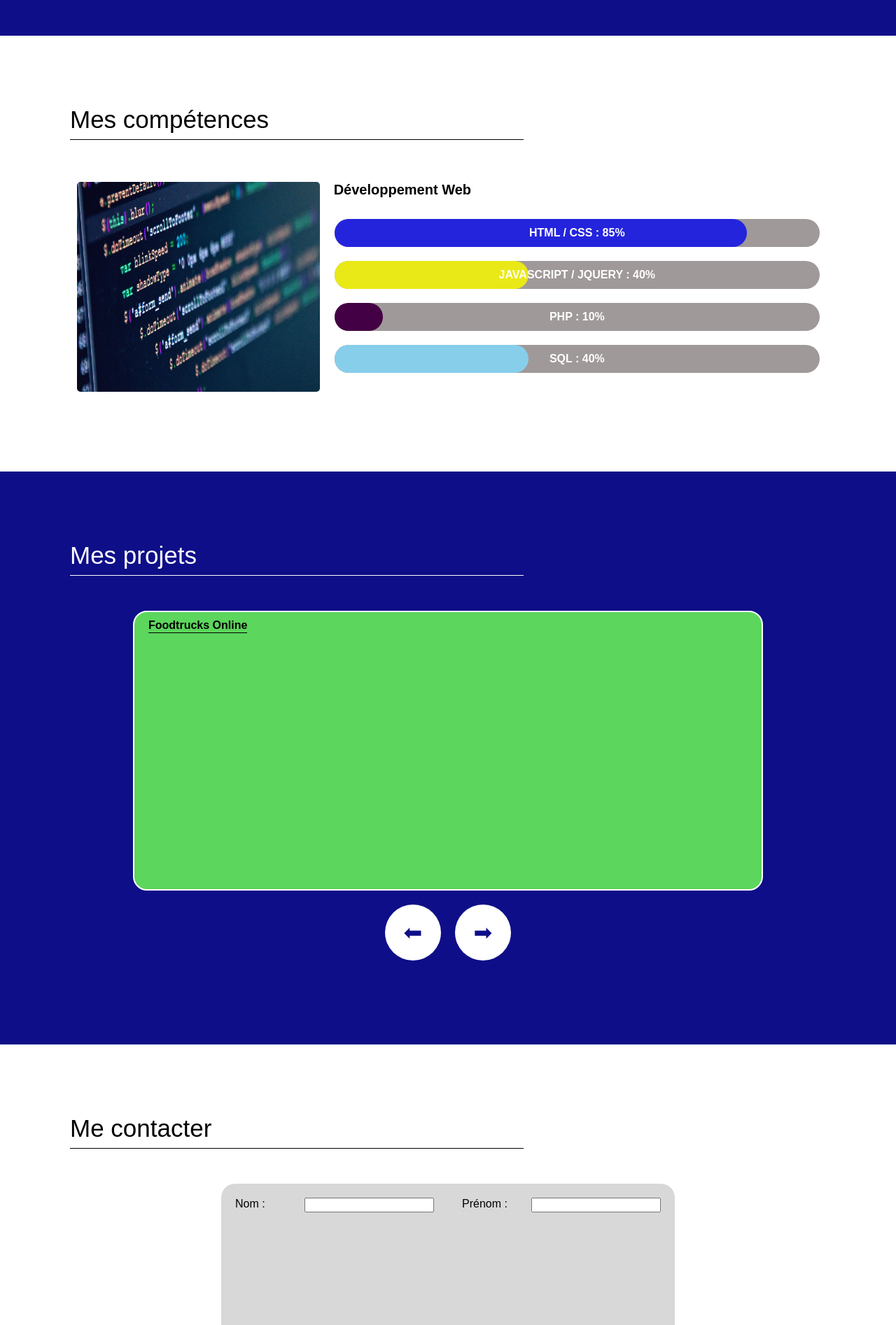
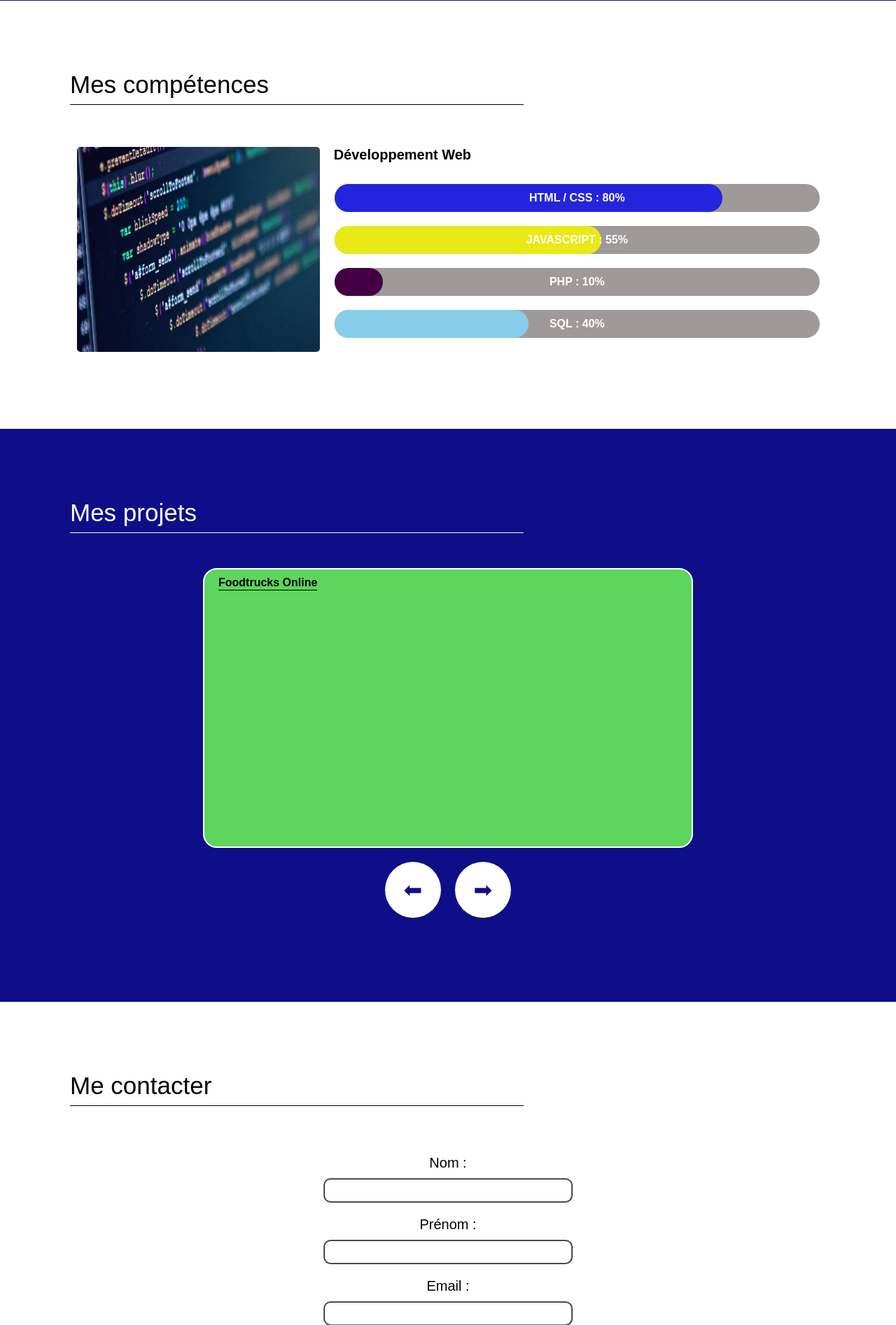
Before and after one commit to MaximeBF2000/PortFolio-CV, a PHP site: page / in a window 1280 px wide. Shown: the part 2467-4361 px from the top of the page at 70% size. Run offline with PHP 8.4, Linux system fonts and the light colour scheme.

Commit message:
Adding reponsive

```diff
--- a/css/style.css
+++ b/css/style.css
@@ -1,4 +1,7 @@
 /* General settings*/
+:root{
+    --fontColor: rgb(14, 14, 136);
+}
 html{
     scroll-behavior: smooth;
 }
@@ -15,7 +18,7 @@ body{
     font-size: 25px;
     color: white;
     padding: 2px 5px;
-    background-color: rgb(14, 14, 136);
+    background-color: var(--fontColor, rgb(14, 14, 136));
     border-radius: 10px;
 }
 .navbar{
@@ -49,8 +52,8 @@ body{
 /* General presentation */
 header{
     width: 100%;
-    height: 80vh;
-    background-color: rgb(14, 14, 136);
+    /* height: 80vh; */
+    background-color: var(--fontColor, rgb(14, 14, 136));
     display: flex;
     flex-direction: column;
     align-items: center;
@@ -71,7 +74,7 @@ h3{
     margin: 10px 0 5px 0;
 }
 .socialHeader{
-    margin: 40px 0 0 0;
+    margin: 40px 0;
     font-size: 30px;
     opacity: 0.7;
 }
@@ -91,7 +94,7 @@ h3{
     color: black;
 }
 .zoneBlue{
-    background-color: rgb(14, 14, 136);
+    background-color: var(--fontColor, rgb(14, 14, 136));
     color: white;
     border-color: white;
 }
@@ -112,7 +115,7 @@ h3{
     flex: 1;
 }
 .iconeBlue{
-    color: rgb(14, 14, 136);
+    color: var(--fontColor, rgb(14, 14, 136));
 }
 .iconeWhite{
     color: white;
@@ -140,7 +143,7 @@ h3{
 /* Skills & statBar */
 .imgSkills{
     width: 100%;
-    height: 300px;
+    height: 100%;
     border-radius: 5px;
 }
 .skills{
@@ -169,6 +172,8 @@ h3{
     font-weight: bold;
     z-index: 1;
 }
+
+/* Projets Slider */
 .sliderBtn{
     width: 80px;
     height: 80px;
@@ -178,12 +183,12 @@ h3{
     display: flex;
     justify-content: center;
     align-items: center;
-    color: rgb(14, 14, 136);
+    color: var(--fontColor, rgb(14, 14, 136));
     font-size: xx-large;
     cursor: pointer;
 }
 .slider{
-    width: 900px;
+    width: 700px;
     height: 400px;
     margin: 0 50px;
     border: solid 2px;
@@ -206,19 +211,56 @@ h3{
     padding: 10px;
     color: black;
     display: block;
+    text-align: center;
+    text-align: justify;
 }
 .slide>strong{
     margin: 10px 10px;
     padding-bottom: 2px;
     border-bottom: solid 1px;
 }
-.formulaire{
-    width: 60%;
-    height: 500px;
-    background-color: rgb(216, 216, 216);
-    border-radius: 20px;
+
+/* Formulaire de contact */
+#formulaire{
+    width: 100%;
+    display: flex;
+    flex-direction: column;
+    align-items: center;
 }
-.form_nameLastname{
-    flex: 1;
-    display: flex;
+#formulaire>label{
+    display: block;
+    text-align: center;
+    margin: 20px 0 10px 0;
+    font-size: 20px;
+    width: 33%;
 }
+#formulaire>input{
+    width: 100%;
+    height: 35px;
+    font-size: 25px;
+    padding: 10px;
+    border-radius: 10px;
+    border-style: ridge;
+    text-align: center;
+    width: 33%;
+}
+#message{
+    width: 66%;
+    height: 200px;
+    border-style: ridge;
+    border-radius: 10px;
+    font-size: 18px;
+}
+
+/* Footer */
+footer{
+    width: 100%;
+    height: 150px;
+    background-color: #c2c2c2;
+}
+#sendFormBtn{
+    margin: 20px 0;
+    width: 10%;
+    height: 50px;
+
+}
--- a/index.html
+++ b/index.html
@@ -39,35 +39,32 @@
     <!-- Mon Parcours -->
     <div class="conteneur zoneWhite" id="monParcours">
         <div class="zoneTitle">Mon parcours</div>
-        <div>
             <div class="row rowZone">
                 <div class="iconeZone iconeBlue"><i class="fas fa-globe-americas"></i></div>
                 <div class="textZone">
                     <div class="title_zone">2011-2015: Brevet des collèges</div>
-                    <div><p>Etude au collège Pierre Brossolette ou j'ai pu développer et améliorer mon anglais durant 4 années d'anglais renforcées.</p></div>
+                    <p>Etude au collège Pierre Brossolette ou j'ai pu développer et améliorer mon anglais durant 4 années d'anglais renforcées.</p>
                 </div>
             </div>
             <div class="row rowZone">
                 <div class="iconeZone iconeBlue"><i class="fas fa-atom"></i></div>
                 <div class="textZone">
                     <div class="title_zone">2015-2018: Bac S option Science de l'ingénieur</div>
-                    <div><p>Etude au lycée Parc Chabrière ou j'ai pu établir de solide bases dans mes connaissances ainsi que ma compréhension du monde, notamment dans son aspect scientifique avec mes 2 ans en spécialisation science de l'ingénieur. J'ai également pu pofiner mon anglais durant 3 années d'anglais en section européene.</p></div>
+                    <p>Etude au lycée Parc Chabrière ou j'ai pu établir de solide bases dans mes connaissances ainsi que ma compréhension du monde, notamment dans son aspect scientifique avec mes 2 ans en spécialisation science de l'ingénieur. J'ai également pu pofiner mon anglais durant 3 années d'anglais en section européene.</p>
                 </div>
             </div>
             <div class="row rowZone">
                 <div class="iconeZone iconeBlue"><i class="fas fa-desktop"></i></div>
                 <div class="textZone">
-                    <div class="title_zone">2018-?: Bachelor Informatique Ingésup à Ynov Lyon</div>
-                    <div><p>Etude à Ynov Lyon ou je me spécialise dans le domaine du numérique et du digital tout en apprenant à travailler de manière professionalisante et innovante.</p></div>
+                    <div class="title_zone">2018-Aujourd'hui: Bachelor Informatique Ingésup à Ynov Lyon</div>
+                    <p>Etude à Ynov Lyon ou je me spécialise dans le domaine du numérique et du digital tout en apprenant à travailler de manière professionalisante et innovante.</p>
                 </div>
             </div>
-        </div>
     </div>
 
     <!-- Mon Caractère -->
     <div class="conteneur zoneBlue" id="monCaractere">
         <div class="zoneTitle">Mon caractère</div>
-        <div>
             <div class="rowFull rowZone">
                 <div class="col rowFull">
                     <div class="col iconeZone iconeWhite">
@@ -76,9 +73,9 @@
                     <div class="col" style="flex: 3;">
                         <div class="textZone">
                             <div class="title_zone">Dynamique</div>
-                            <div>
-                                Lorem ipsum dolor sit amet consectetur adipisicing elit. Ipsam vel consectetur autem, sapiente consequuntur aspernatur debitis error earum asperiores esse suscipit ab delectus qui magni aut adipisci veniam aliquid placeat.
-                            </div>
+                            <p>
+                                Déterminé dans la réalisation de mes projets, je m'assure d'être le plus efficace et énérgique possible dans tout ce que je fais. Je fais également attention à avoir un style de vie sain pour toujours regorger d'énergie.
+                            </p>
                         </div>
                     </div>
                 </div>
@@ -89,9 +86,9 @@
                     <div class="col" style="flex: 3;">
                         <div class="textZone">
                             <div class="title_zone">Autodidacte</div>
-                            <div>
-                                Lorem, ipsum dolor sit amet consectetur adipisicing elit. Dicta nobis nulla ad laboriosam dolorum ipsa possimus, sapiente culpa error mollitia ducimus amet animi earum cumque atque incidunt illum esse commodi!
-                            </div>
+                            <p>
+                                L'envie de créer des choses d'une manière plus créative que le commun m'a inscité très tôt à apprendre les choses par moi même et en utilisant mes propres méthodes. La lecture, l'apprentissage par le test et via des formations en ligne sont les principaux outils que j'utilise
+                            </p>
                         </div>
                     </div>
                 </div>
@@ -104,9 +101,9 @@
                     <div class="col" style="flex: 3;">
                         <div class="textZone">
                             <div class="title_zone">Déterminé</div>
-                            <div>
-                                Lorem ipsum dolor sit amet consectetur adipisicing elit. Ipsam vel consectetur autem, sapiente consequuntur aspernatur debitis error earum asperiores esse suscipit ab delectus qui magni aut adipisci veniam aliquid placeat.
-                            </div>
+                            <p>
+                                Lorem ipsum dolor, sit amet consectetur adipisicing elit. Repudiandae debitis quae excepturi incidunt quisquam dignissimos asperiores iure, quas neque deserunt expedita tempora suscipit maiores totam cum ipsum quos recusandae sit.
+                            </p>
                         </div>
                     </div>
                 </div>
@@ -117,34 +114,32 @@
                     <div class="col" style="flex: 3;">
                         <div class="textZone">
                             <div class="title_zone">Social</div>
-                            <div>
+                            <p>
                                 Lorem ipsum dolor sit amet consectetur adipisicing elit. Ipsam vel consectetur autem, sapiente consequuntur aspernatur debitis error earum asperiores esse suscipit ab delectus qui magni aut adipisci veniam aliquid placeat.
-                            </div>
+                            </p>
                         </div>
                     </div>
                 </div>
             </div>
-        </div>
     </div>
 
     <!-- Mes compétences -->
     <div class="conteneur zoneWhite" id="mesCompetences">
         <div class="zoneTitle">Mes compétences</div>
-        <div>
             <div class="rowFull">
-                <div class="col">
+                <div class="col imgSkillsParent">
                     <img src="imgBank/img01_ligneDeCode.jpg" class="imgSkills" alt="img ligne de code">
                 </div>
                 <div class="col" style="flex: 2;">
                     <div class="title_zone">Développement Web</div>
                     <div class="skills">
                         <div class="statBarContainer">
-                            <div class="statBarStat" style="width: 85%; background:rgb(36, 36, 221);"></div>
-                            <div class="statBarInfo">HTML / CSS : 85%</div>
+                            <div class="statBarStat" style="width: 80%; background:rgb(36, 36, 221);"></div>
+                            <div class="statBarInfo">HTML / CSS : 80%</div>
                         </div>
                         <div class="statBarContainer">
-                            <div class="statBarStat" style="width: 40%; background:rgb(233, 233, 23);"></div>
-                            <div class="statBarInfo">JAVASCRIPT / JQUERY : 40%</div>
+                            <div class="statBarStat" style="width: 55%; background:rgb(233, 233, 23);"></div>
+                            <div class="statBarInfo">JAVASCRIPT : 55%</div>
                         </div>
                         <div class="statBarContainer">
                             <div class="statBarStat" style="width: 10%; background:rgb(68, 0, 68);"></div>
@@ -157,7 +152,6 @@
                     </div>
                 </div>
             </div>
-        </div>
     </div>
 
     <!-- Mes projets -->
@@ -190,29 +184,24 @@
     <div class="conteneur zoneWhite" id="meContacter">
         <div class="zoneTitle">Me contacter</div>
         <div class="container">
-            <div class="formulaire container">
-                <div class="rowFull">
-                    <div class="col rowFull">
-                        <div class="col">
-                            <label for="lastname">Nom : </label>
-                        </div>
-                        <div class="col" style="flex: 2;">
-                            <input type="text" name="lastname" id="lastname">
-                        </div>
-                    </div>
-                    <div class="col rowFull">
-                        <div class="col">
-                            <label for="name">Prénom : </label>
-                        </div>
-                        <div class="col" style="flex: 2;">
-                            <input type="text" name="name" id="name">
-                        </div>
-                    </div>
-                </div>
-            </div>
+            <form id="formulaire" action="*">
+                <label for="nom">Nom : </label>
+                <input id="nom" name="nom" type="text">
+                <label for="prenom">Prénom : </label>
+                <input id="prenom" name="prenom" type="text">
+                <label for="mail">Email : </label>
+                <input id="mail" name="mail" type="text">
+                <label for="message">Votre Message : </label>
+                <textarea name="message" id="message"></textarea>
+                <button id="sendFormBtn" type="submit">Envoyer</button>
+            </form>
         </div>
     </div>
 
+    <!-- Footer -->
+    <footer>
+
+    </footer>
 
 <script src="javascript/app.js"></script>
 <script src="https://ajax.googleapis.com/ajax/libs/jquery/3.3.1/jquery.min.js"></script>
```
Also changed, not shown: css/style_responsive.css (+92 -0 lines), README.md.
